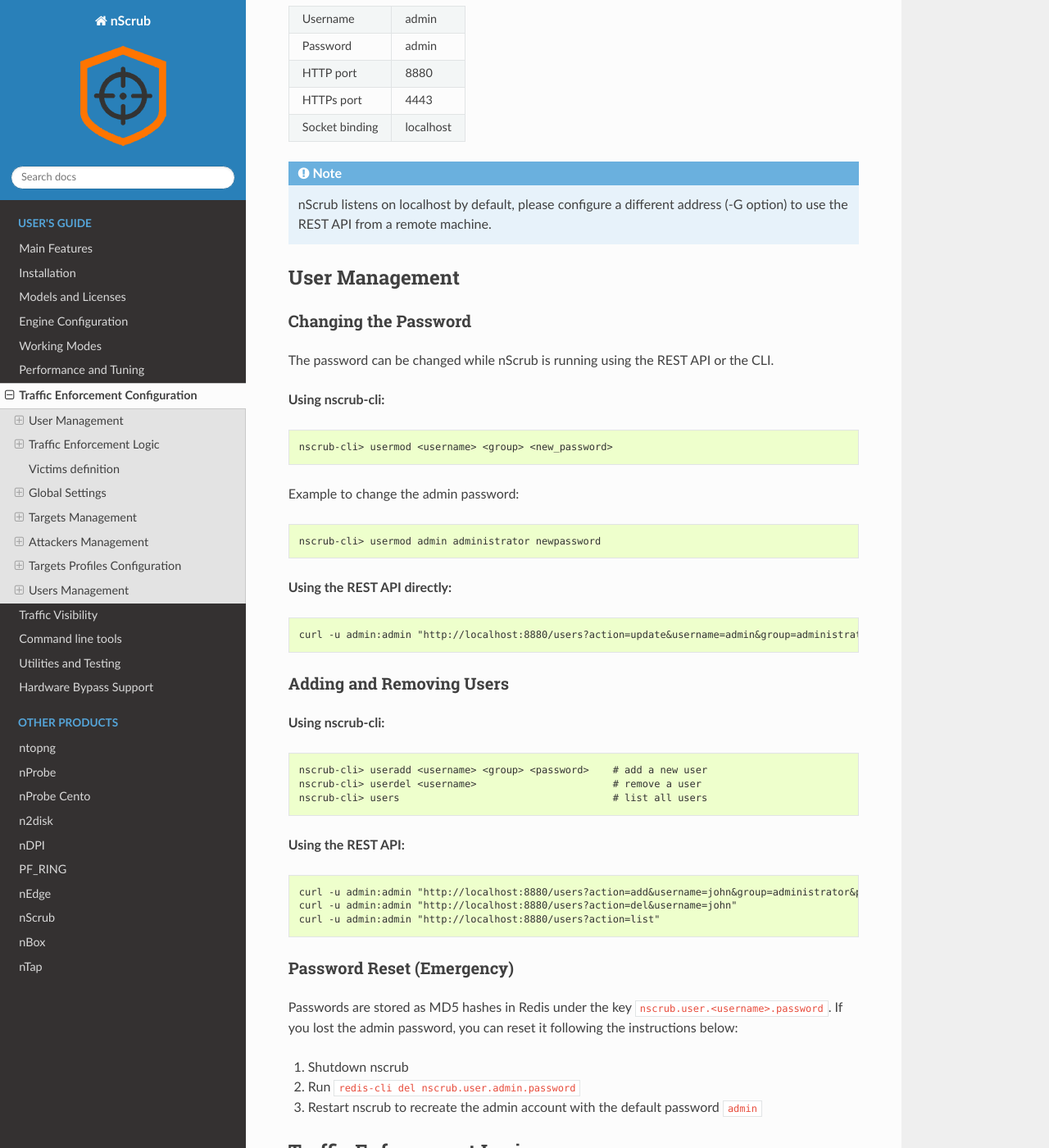
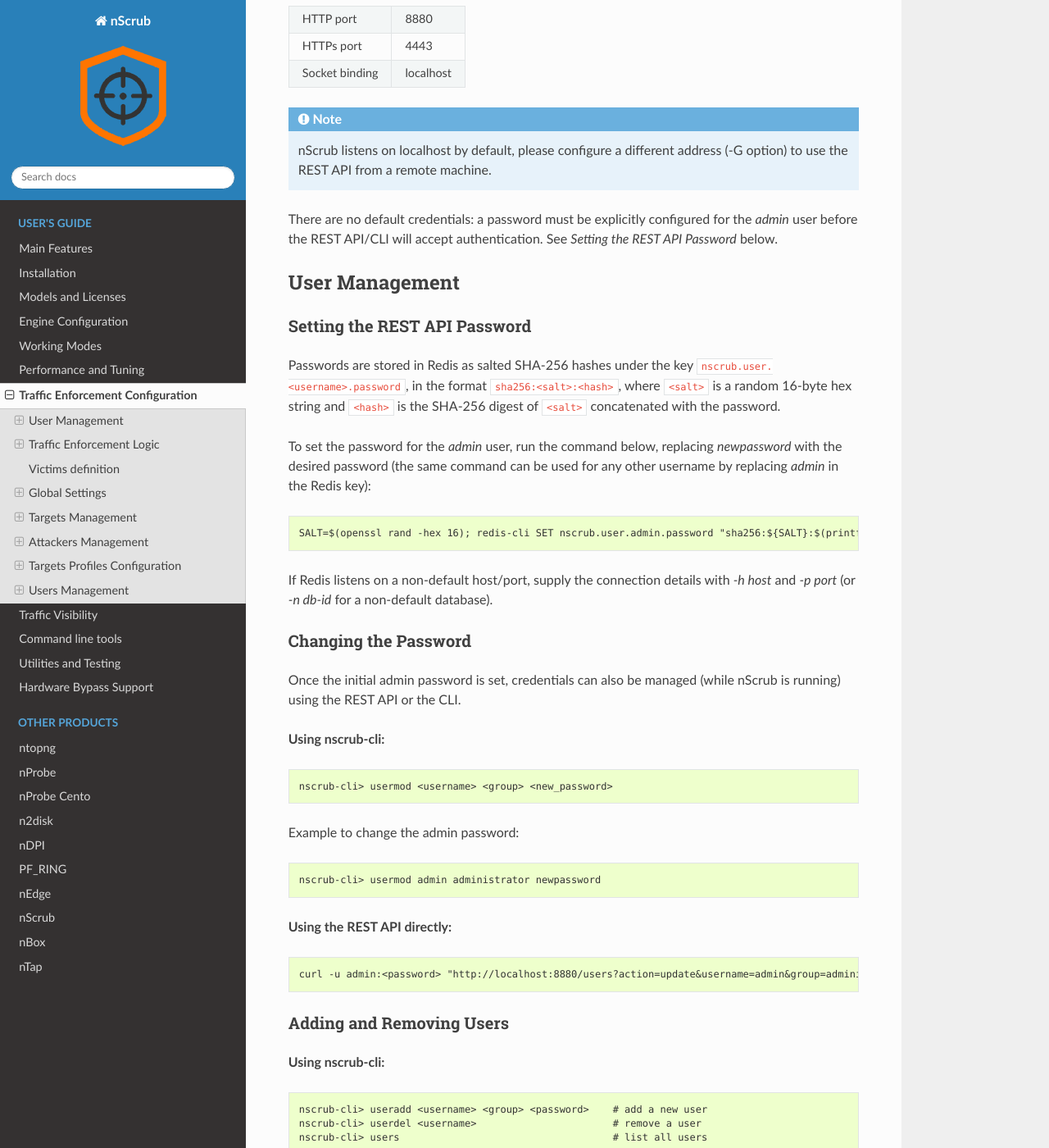
Before and after one commit to ntop/nScrub, a Sphinx documentation site: the page built from doc/traffic_enforcement_conf.rst, in a window 1280 px wide and 1400 px high, scrolled down 633 px. Shown: the whole window at 82% size. Built offline with Sphinx 7.4.7 and the Read the Docs theme 3.1.0, drawn with Linux system fonts in a browser that asks for light colours; some of the changed text lies outside the part shown.

Commit message:
Update doc

```diff
--- a/doc/install.rst
+++ b/doc/install.rst
@@ -50,3 +50,7 @@
 ------
 
 The nscrub installation is pretty straightforward, just install the *nscrub* package from the repository, then move to the next chapters.
+
+.. note:: There are no default credentials for connecting to the engine via nscrub-cli or the REST API,
+   a password must be configured for the *admin* by following the instructions under the *Setting the REST API Password*
+   section in the Traffic Enforcement Configuration chapter.
--- a/doc/traffic_enforcement_conf.rst
+++ b/doc/traffic_enforcement_conf.rst
@@ -11,12 +11,8 @@
 - *nscrub-add*, a wizard tool for creating new victims with a basic configuration (further customisations are usually needed using nscrub-cli or the API).
 - *nscrub-export*, a tool for dumping the current configuration for a specific victim.
 
-Default credentials for configuring nscrub:
-
-+-----------------+-----------+
-|  Username       |     admin |
-+-----------------+-----------+
-|  Password       |     admin |
+Default settings for configuring nscrub:
+
 +-----------------+-----------+
 |  HTTP port      |      8880 |
 +-----------------+-----------+
@@ -27,13 +23,34 @@
 
 .. note:: nScrub listens on localhost by default, please configure a different address (-G option) to use the REST API from a remote machine.
 
+There are no default credentials: a password must be explicitly configured for the *admin*
+user before the REST API/CLI will accept authentication. See *Setting the REST API Password* below.
+
 User Management
 ---------------
 
+Setting the REST API Password
+~~~~~~~~~~~~~~~~~~~~~~~~~~~~~~
+
+Passwords are stored in Redis as salted SHA-256 hashes under the key ``nscrub.user.<username>.password``,
+in the format ``sha256:<salt>:<hash>``, where ``<salt>`` is a random 16-byte hex string and ``<hash>``
+is the SHA-256 digest of ``<salt>`` concatenated with the password.
+
+To set the password for the *admin* user, run the command below, replacing *newpassword* with the
+desired password (the same command can be used for any other username by replacing *admin* in the
+Redis key):
+
+.. code-block:: console
+
+   SALT=$(openssl rand -hex 16); redis-cli SET nscrub.user.admin.password "sha256:${SALT}:$(printf '%s%s' "$SALT" 'newpassword' | openssl dgst -sha256 -r | awk '{print $1}')"
+
+If Redis listens on a non-default host/port, supply the connection details with *-h host* and
+*-p port* (or *-n db-id* for a non-default database).
+
 Changing the Password
 ~~~~~~~~~~~~~~~~~~~~~
 
-The password can be changed while nScrub is running using the REST API or the CLI.
+Once the initial admin password is set, credentials can also be managed (while nScrub is running) using the REST API or the CLI.
 
 **Using nscrub-cli:**
 
@@ -51,7 +68,7 @@
 
 .. code-block:: console
 
-   curl -u admin:admin "http://localhost:8880/users?action=update&username=admin&group=administrator&password=newpassword"
+   curl -u admin:<password> "http://localhost:8880/users?action=update&username=admin&group=administrator&password=newpassword"
 
 Adding and Removing Users
 ~~~~~~~~~~~~~~~~~~~~~~~~~
@@ -68,19 +85,17 @@
 
 .. code-block:: console
 
-   curl -u admin:admin "http://localhost:8880/users?action=add&username=john&group=administrator&password=secret"
-   curl -u admin:admin "http://localhost:8880/users?action=del&username=john"
-   curl -u admin:admin "http://localhost:8880/users?action=list"
+   curl -u admin:<password> "http://localhost:8880/users?action=add&username=john&group=administrator&password=secret"
+   curl -u admin:<password> "http://localhost:8880/users?action=del&username=john"
+   curl -u admin:<password> "http://localhost:8880/users?action=list"
 
 Password Reset (Emergency)
 ~~~~~~~~~~~~~~~~~~~~~~~~~~
 
-Passwords are stored as MD5 hashes in Redis under the key ``nscrub.user.<username>.password``.
-If you lost the admin password, you can reset it following the instructions below:
-
-1. Shutdown nscrub
-2. Run ``redis-cli del nscrub.user.admin.password``
-3. Restart nscrub to recreate the admin account with the default password ``admin``
+If you lost the admin password, set a new one directly in Redis using the same command shown in
+*Setting the REST API Password* above (no restart is required). Passwords hashed by older nScrub
+versions (a plain unsalted MD5 hash) are still accepted for backward compatibility, and are
+automatically upgraded to the salted SHA-256 format the next time that user logs in successfully.
 
 Traffic Enforcement Logic
 -------------------------
```
